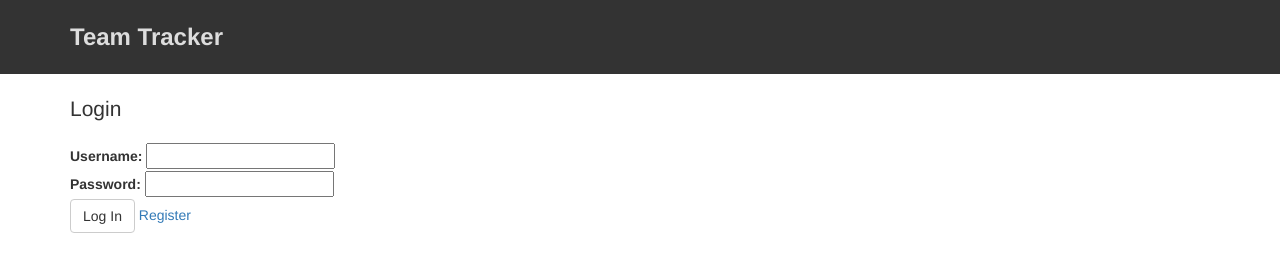
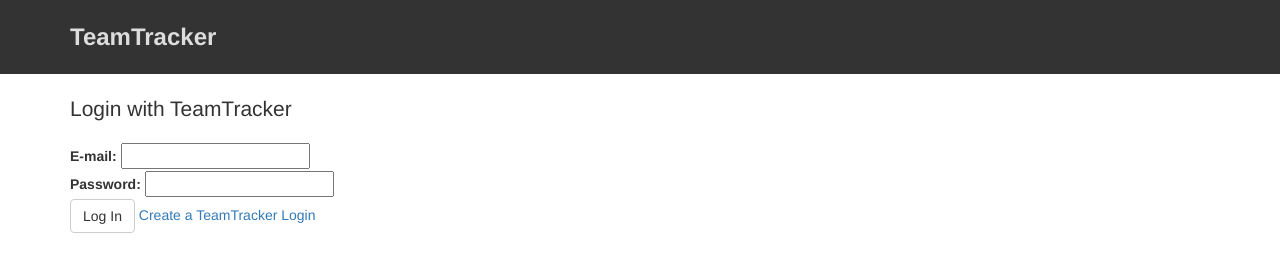
Before and after one commit to danzera/team-mate, a website: page client/views/index.html at #/home in a window 1280 px wide. Drawn offline with nearby package versions, Linux system fonts and the light colour scheme; some packages are replaced by stand-ins of ours; files that its build step writes are made by us from their sources.

Commit message:
add UNIQUE constraint to the username column of the users table, update some text regarding login process

```diff
--- a/client/scripts/controllers/loginController.js
+++ b/client/scripts/controllers/loginController.js
@@ -5,7 +5,7 @@ myApp.controller('LoginController', ['$scope', '$http', '$location', 'UserServic
     username: '',
     password: ''
   };
-  login.userObject = UserService.userObject
+  login.userObject = UserService.userObject;
 
   login.login = function() {
     if(login.user.username === '' || login.user.password === '') {
@@ -34,12 +34,13 @@ myApp.controller('LoginController', ['$scope', '$http', '$location', 'UserServic
     } else {
       console.log('One Moment - Sending credentials to the server...', login.user);
       $http.post('/register', login.user).then(function(response) {
-        console.log('Happy Day - Success');
+        console.log('great success');
+        alert('TeamTracker Login successfully created. You may now login.');
         $location.path('/home');
       },
       function(response) {
-        console.log('Bad Luck - Error');
-        login.message = "Please try again.";
+        console.log('server error - user already exists most likely (maybe there are additional things that would cause this)');
+        login.message = "Oops! Something went wrong. Please try again.";
       });
     }
   };
--- a/client/views/partials/header.html
+++ b/client/views/partials/header.html
@@ -1,5 +1,5 @@
 <div class="instructions">
     <div class="container">
-        <h1 class="lead">Team Tracker</h1>
+        <h1 class="lead">TeamTracker</h1>
     </div>
 </div>
--- a/client/views/templates/home.html
+++ b/client/views/templates/home.html
@@ -1,10 +1,10 @@
 <div class="container">
-  <h1 class="lead">Login</h1>
+  <h1 class="lead">Login with TeamTracker</h1>
     <h1 class="lead alert alert-danger" role="alert" ng-if="login.message !== ''">{{login.message}}</h2>
     <form ng-submit="login.login()">
       <div>
           <!-- does for="username" need to be for="login.username" - don't THINK so, but need to research -->
-          <label for="username">Username:</label>
+          <label for="username">E-mail:</label>
           <input type="text" ng-model="login.user.username" />
       </div>
       <div>
@@ -14,7 +14,7 @@
       </div>
       <div>
           <input class="btn btn-default" type="submit" name="submit" value="Log In" />
-          <a href="#register">Register</a>
+          <a href="#register">Create a TeamTracker Login</a>
       </div>
     </form>
 </div>
```
Also changed, not shown: client/views/templates/register.html (+3 -3 lines).
